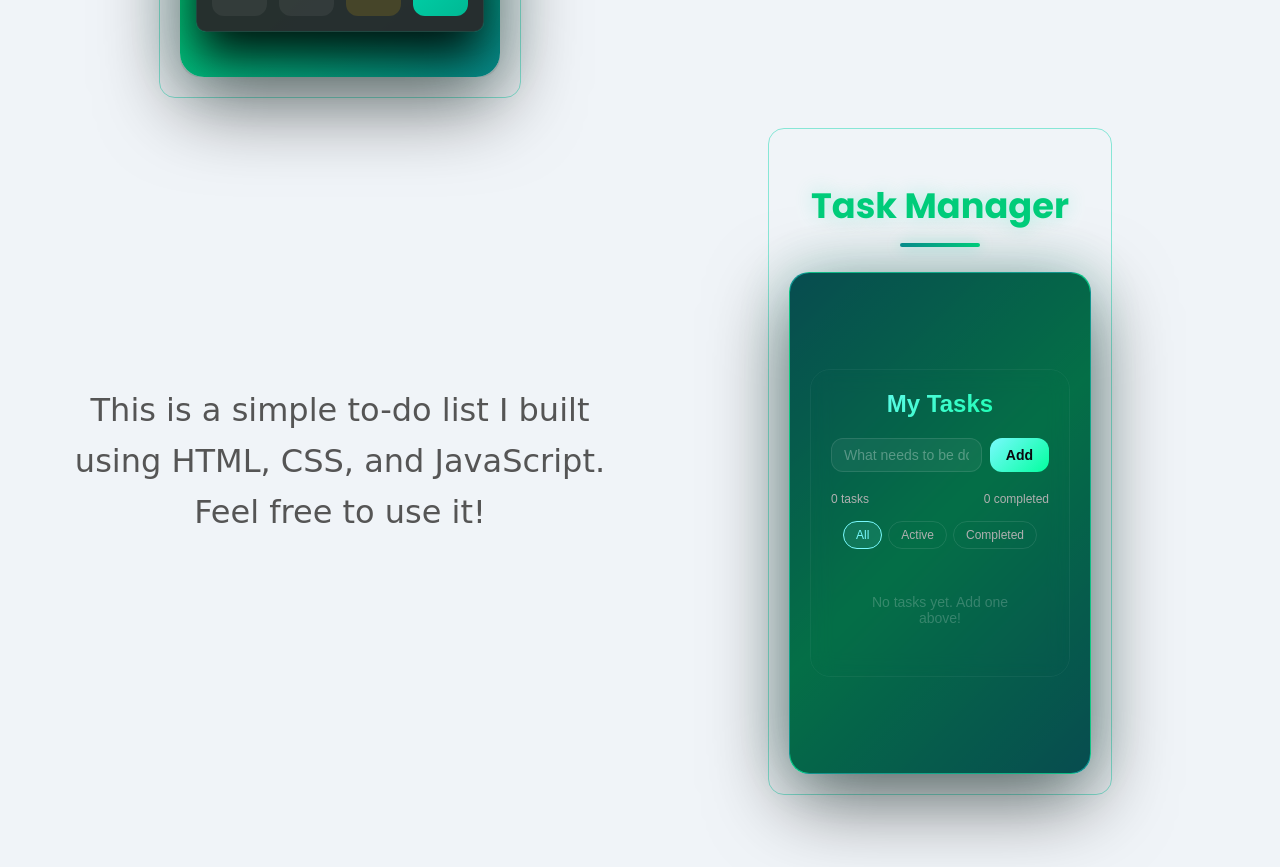
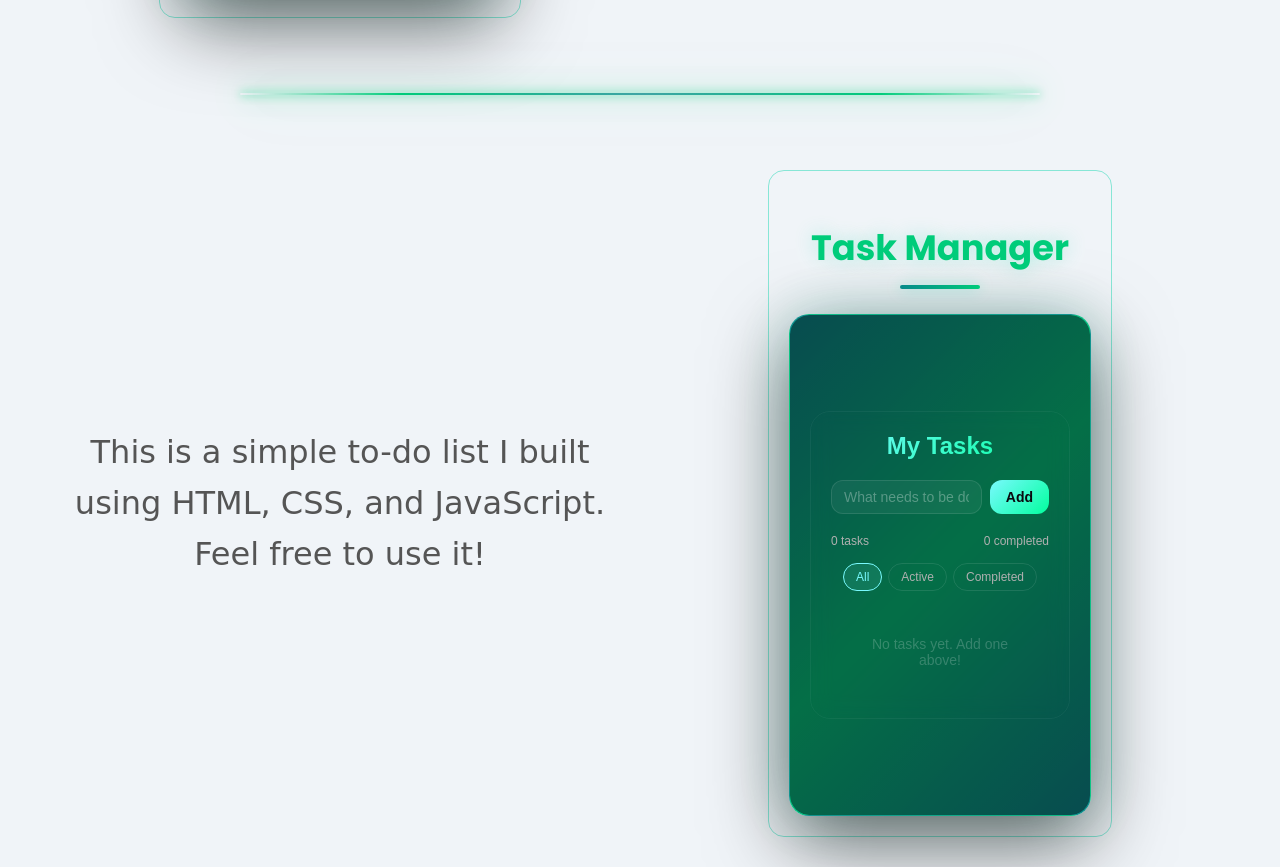
Before and after one commit to Alexjumah/Noble-s-portfolio, a plain HTML site: page skillsandprojects.html in a window 1280 px wide. Shown: the part 1872-2739 px from the top of the page. Drawn offline with Linux system fonts and the light colour scheme.

Commit message:
general updates

```diff
--- a/aboutme.css
+++ b/aboutme.css
@@ -82,8 +82,8 @@
 .card-gallery {
     position: relative;
     width: 420px;
-    height: 520px;
-    perspective: 1000px;
+    height: 480px;
+    perspective: 700px;
     cursor: pointer;
     animation: fadeInRight 1.2s ease-out 0.5s both;
 }
@@ -100,7 +100,7 @@
     top: 0;
     left: 0;
     width: 370px;
-    height: 520px;
+    height: 480px;
     object-fit: cover;
     border-radius: 20px;
     border: 3px solid rgb(3, 209, 245);
--- a/global.css
+++ b/global.css
@@ -214,9 +214,8 @@ html {scroll-behavior: smooth;}
 
 body {
     width: 100%;
-    padding-top: 80px;
-    padding-left: 0;
-    padding-right: 0;
+    max-width: 100vw;
+    padding: 0;
     margin: 0;
     background: var(--bg-dark);
     font-family: "Poppins", "Montserrat", sans-serif;
@@ -728,8 +727,6 @@ body::after {
         white-space: nowrap;
     }
 
-    body {padding-top: 70px;}
-
     .footer {padding: 30px 16px; gap: 20px;}
 
     .footer-top {
--- a/skillsandprojects.css
+++ b/skillsandprojects.css
@@ -151,6 +151,50 @@
     max-width: 1200px;
     margin: 0 auto;
     align-items: center;
+}
+.glowing-separator {
+    width: 80%;
+    max-width: 800px;
+    height: 2px;
+    margin: 60px auto;
+    background: linear-gradient(
+        90deg,
+        transparent 0%,
+        var(--accent) 20%,
+        var(--primary) 50%,
+        var(--accent) 80%,
+        transparent 100%
+    );
+    border-radius: 2px;
+    box-shadow:
+        0 0 10px var(--accent),
+        0 0 30px var(--accent),
+        0 0 60px rgba(0, 212, 170, 0.4),
+        0 0 100px rgba(0, 212, 170, 0.2);
+    position: relative;
+}
+
+/* Optional animated pulse */
+.glowing-separator::before {
+    content: '';
+    position: absolute;
+    top: 50%;
+    left: 50%;
+    transform: translate(-50%, -50%);
+    width: 60%;
+    height: 100%;
+    background: linear-gradient(
+        90deg,
+        transparent,
+        rgba(255, 255, 255, 0.3),
+        transparent
+    );
+    animation: separatorPulse 3s ease-in-out infinite;
+}
+
+@keyframes separatorPulse {
+    0%, 100% { opacity: 0; }
+    50% { opacity: 1; }
 }
 .iframe-container {
     max-width: 100%;
--- a/skillsandprojects.html
+++ b/skillsandprojects.html
@@ -100,6 +100,9 @@
                     Feel free to try it out!
                 </p>
             </section>
+
+            <div class="glowing-separator"></div>
+
 
             <section class="projects-section">
                 <!-- TO-DO LIST SECTION -->
```
Also changed, not shown: index.css (+0 -10 lines), index.html (+0 -1 lines).
